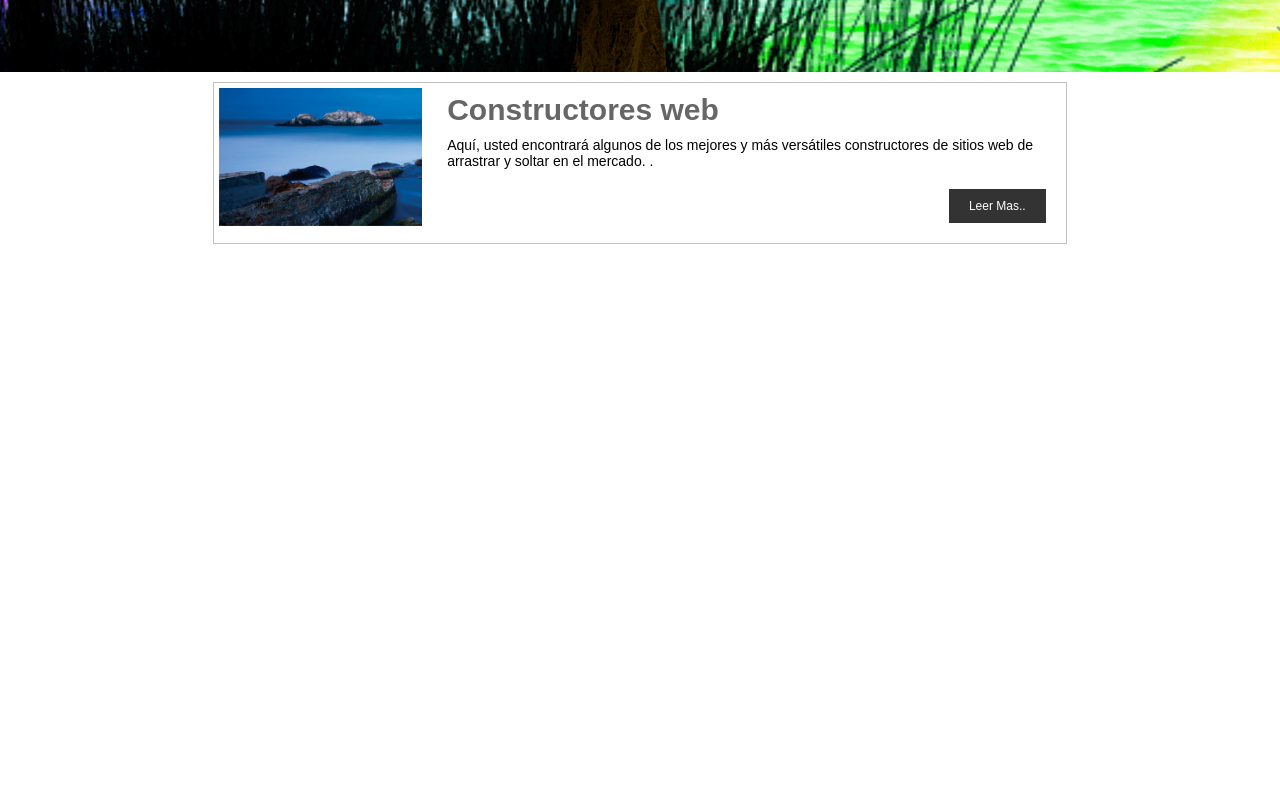
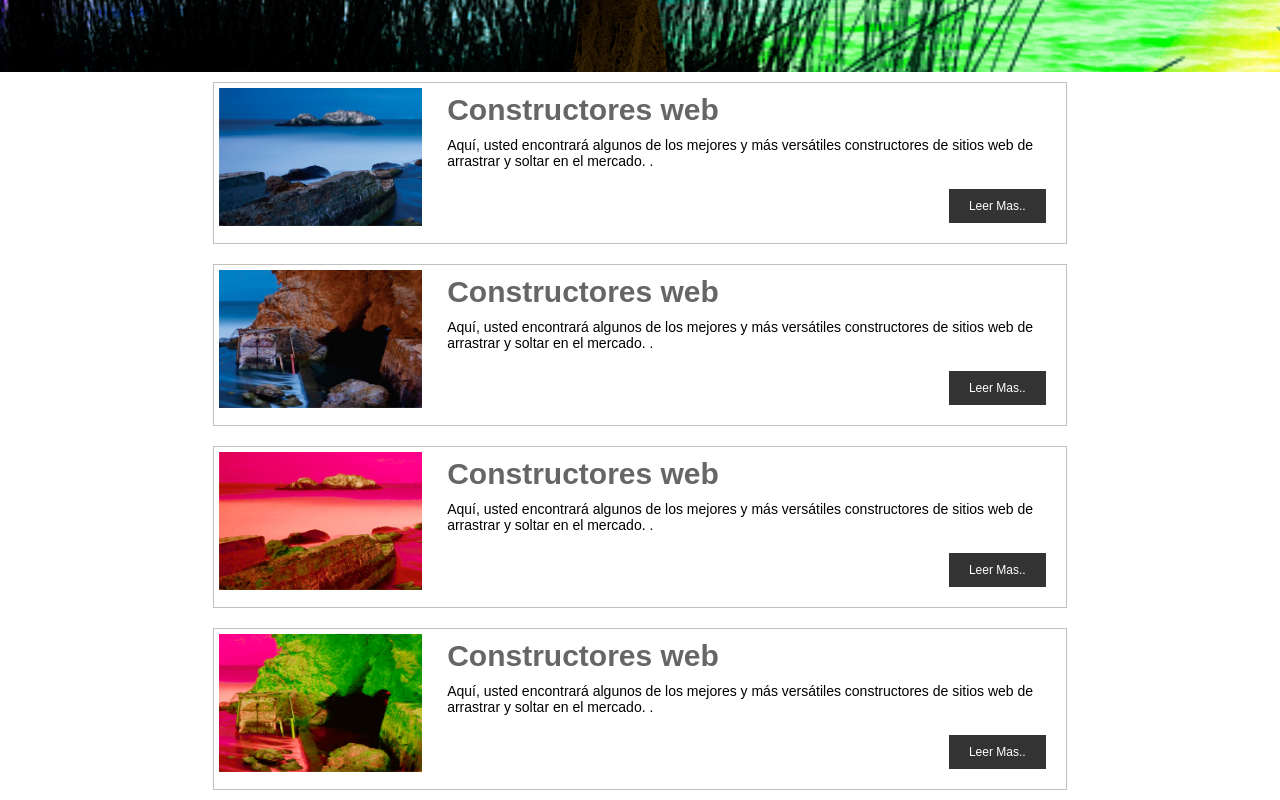
Before and after one commit to chato1234/trabajo-web, a plain HTML site: page index.html in a window 1280 px wide. Shown: the part 1916-2716 px from the top of the page. Before the commit the page ends 2170 px from the top, so only its background shows below. Drawn offline with Linux system fonts and the light colour scheme.

Commit message:
moficar
ayuda

```diff
--- a/css/estilo.css
+++ b/css/estilo.css
@@ -183,6 +183,15 @@ efecto del mouse
 /*=============================================
 efecto del scroll
 =============================================*/
+#fotoFondo{
+	position: fixed;/*fija*/
+	height: 100%;
+	width: 100%;
+	z-index: -10;
+	background: url(../img/slide/slide03.jpg);
+	background-size: cover;/*que cubra toda la pantalla*/
+}
+
 
 #scroll article aside{
 	border: 1px solid silver;
--- a/index.html
+++ b/index.html
@@ -13,7 +13,19 @@ q estemos visualisando este proyecto
 	<link rel="stylesheet" href="css/font-awesome.min.css">
 </head>
 <body>
+<!--=====================================
+Poner fondo en los articulos
+======================================-->
+<section id="fotoFondo"></section>
 <div class="content-fluid">
+
+
+
+
+
+
+
+
 <!--=====================================
 cabezote(row, es clase de fila) sumar 12 para que sea el 100%
 ======================================-->
@@ -129,6 +141,7 @@ slideshow
 
 	</div>
 <!-- efecto scroll -->
+<!-- 4 articulos -->
 <div id="scroll">
 	<article class="row">
 		<div class="col-lg-2 col-md-2 col-sm-1 col-xs-0">
@@ -148,6 +161,61 @@ slideshow
 		</div>
 
 	</article>
+	<article class="row">
+		<div class="col-lg-2 col-md-2 col-sm-1 col-xs-0">
+		<br>
+		</div>
+		<aside class="col-lg-8 col-md-8 col-sm-10 col-xs-12">
+		<figure class="col-lg-3 col-md-5 col-sm-6 col-xs-12">
+			<img src="img/galeria/02.jpg">
+		</figure>
+		<div class="col-lg-9 col-md-7 col-sm-6 col-xs-12">
+		<h1>Constructores web</h1>
+		<p>Aquí, usted encontrará algunos de los mejores y más versátiles constructores de sitios web de arrastrar y soltar en el mercado. .</p>
+		<button>Leer Mas..</button>
+		</aside>
+		<div class="col-lg-2 col-md-2 col-sm-1 col-xs-0">
+		<br>
+		</div>
+
+	</article>
+	<article class="row">
+		<div class="col-lg-2 col-md-2 col-sm-1 col-xs-0">
+		<br>
+		</div>
+		<aside class="col-lg-8 col-md-8 col-sm-10 col-xs-12">
+		<figure class="col-lg-3 col-md-5 col-sm-6 col-xs-12">
+			<img src="img/galeria/03.jpg">
+		</figure>
+		<div class="col-lg-9 col-md-7 col-sm-6 col-xs-12">
+		<h1>Constructores web</h1>
+		<p>Aquí, usted encontrará algunos de los mejores y más versátiles constructores de sitios web de arrastrar y soltar en el mercado. .</p>
+		<button>Leer Mas..</button>
+		</aside>
+		<div class="col-lg-2 col-md-2 col-sm-1 col-xs-0">
+		<br>
+		</div>
+
+	</article>
+	<article class="row">
+		<div class="col-lg-2 col-md-2 col-sm-1 col-xs-0">
+		<br>
+		</div>
+		<aside class="col-lg-8 col-md-8 col-sm-10 col-xs-12">
+		<figure class="col-lg-3 col-md-5 col-sm-6 col-xs-12">
+			<img src="img/galeria/04.jpg">
+		</figure>
+		<div class="col-lg-9 col-md-7 col-sm-6 col-xs-12">
+		<h1>Constructores web</h1>
+		<p>Aquí, usted encontrará algunos de los mejores y más versátiles constructores de sitios web de arrastrar y soltar en el mercado. .</p>
+		<button>Leer Mas..</button>
+		</aside>
+		<div class="col-lg-2 col-md-2 col-sm-1 col-xs-0">
+		<br>
+		</div>
+
+	</article>
+
 </div>
 </div>
 <script src="js/slide.js"></script>
--- a/js/efectoMouse.js
+++ b/js/efectoMouse.js
@@ -53,3 +53,4 @@ var mm = {
 }
 
 mm.inicioMouse();
+///para colocar otra imagen tiene q ser correlativo
```
